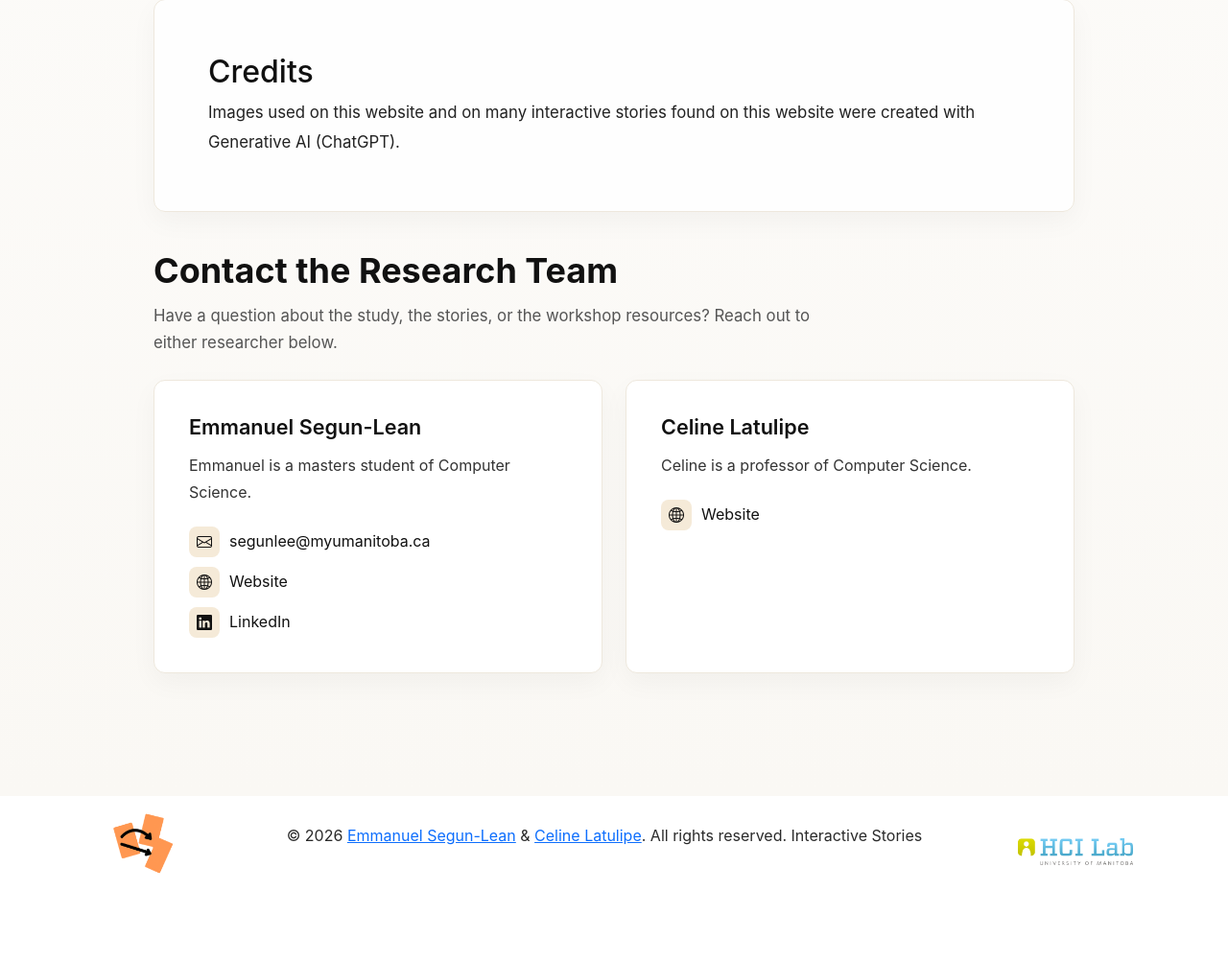
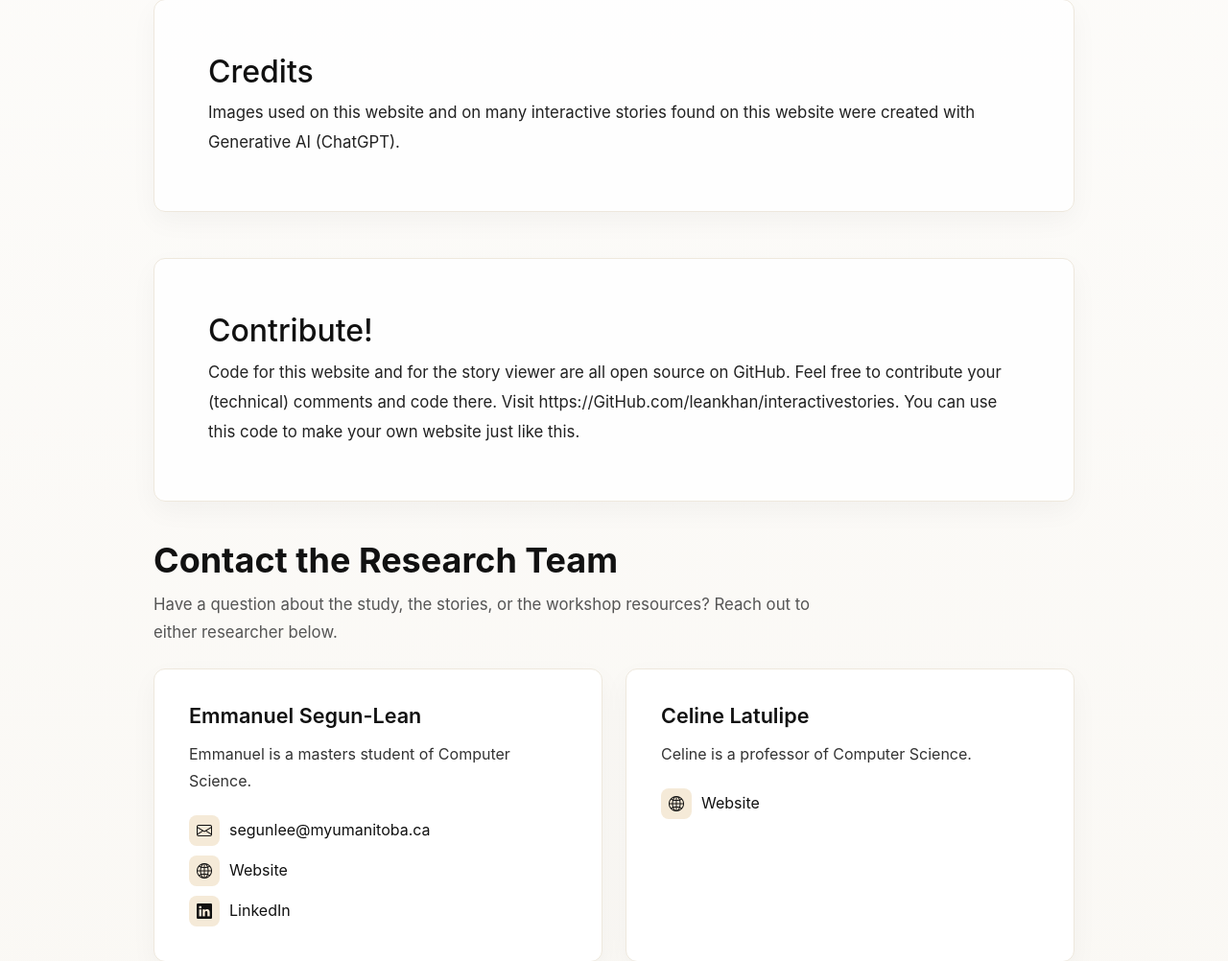
Before and after one commit to LeanKhan/interactivestories, a Flask app: page /about in a window 1280 px wide. Shown: the part 1523-2525 px from the top of the page at 96% size. Before the commit the page ends 2434 px from the top, so only its background shows below. Run offline with Flask 3, Linux system fonts and the light colour scheme; parts of the project's set-up code (start-up, migrations or seed data) failed here and were passed over; some libraries are stand-ins or nearby versions.

Commit message:
feat: add contribution note

```diff
--- a/templates/about.html
+++ b/templates/about.html
@@ -82,6 +82,16 @@
     </p>
   </section>
 
+  <section class="about-text-body">
+    <h2>Contribute!</h2>
+    <p>
+      Code for this website and for the story viewer are all open source on
+      GitHub. Feel free to contribute your (technical) comments and code there.
+      Visit https://GitHub.com/leankhan/interactivestories. You can use this
+      code to make your own website just like this.
+    </p>
+  </section>
+
   <section class="about-contact-section container" id="contact">
     <div class="about-contact-heading">
       <h2>Contact the Research Team</h2>
```
